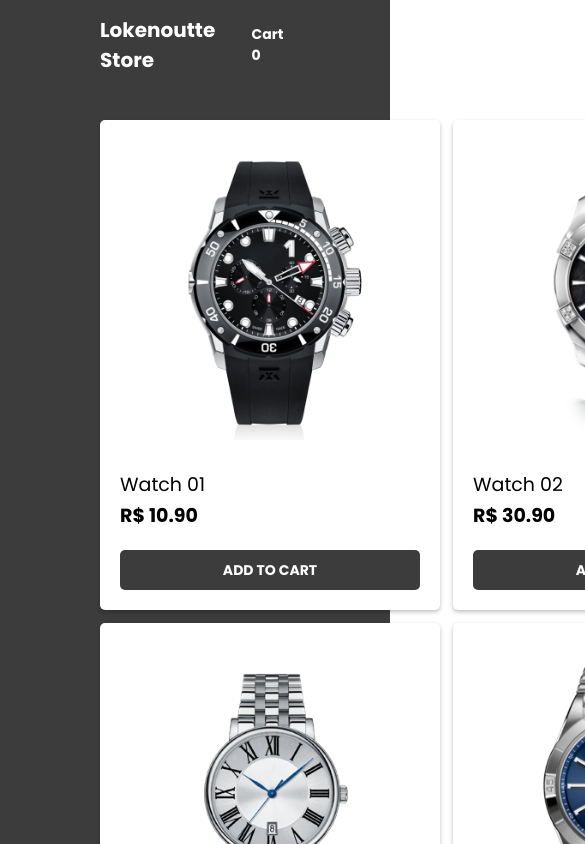
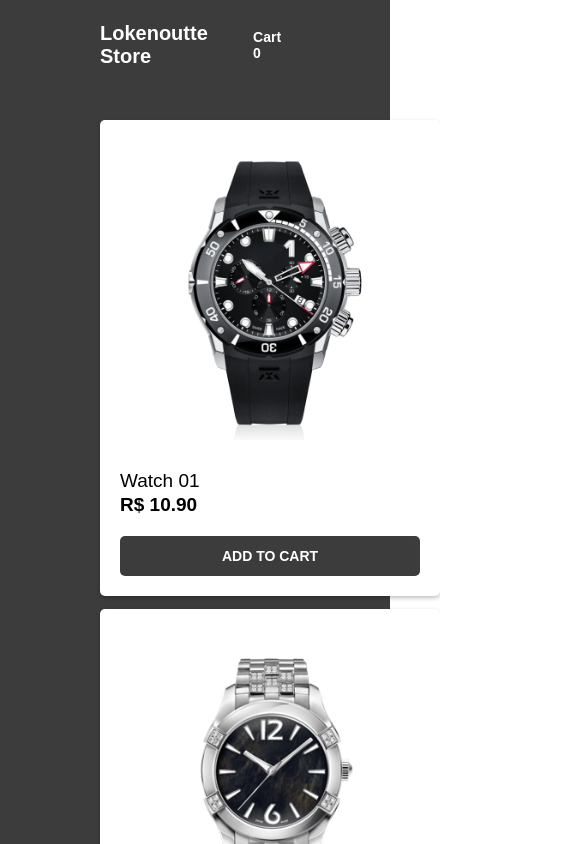
Before and after one commit to Lukenoutte/watch-store-vue, a Vue app: page / in a window 390 px wide. Shown: the top 844 px of the page, 585 px wide, since content can reach past the window. Built offline with nearby package versions, Linux system fonts and the light colour scheme.

Commit message:
style cart

```diff
--- a/src/views/Home.vue
+++ b/src/views/Home.vue
@@ -25,11 +25,23 @@
 </script>
 
 <style scoped>
-@import url("https://fonts.googleapis.com/css2?family=Poppins:wght@400;700;800&display=swap");
+
 
 .itens-ul {
   display: grid;
   grid-template-columns: repeat(3, 1fr);
   grid-gap: 13px;
 }
+
+@media only screen and (max-width: 1240px) {
+  .itens-ul {
+    grid-template-columns: repeat(2, 1fr);
+  }
+}
+
+@media only screen and (max-width: 700px) {
+  .itens-ul {
+    grid-template-columns: repeat(1, 1fr);
+  }
+}
 </style>
```
